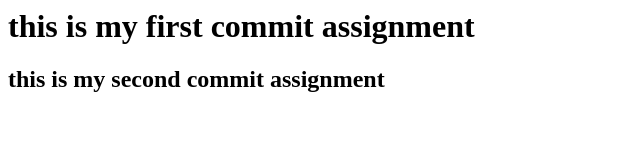
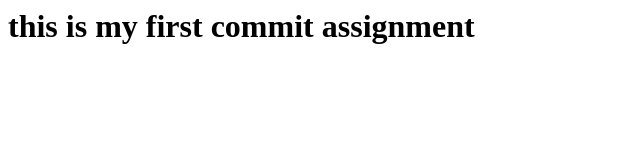
Before and after one commit to popurisumanth/freshers-batch-oct16, a plain HTML site: page index.html in a window 1280 px wide. Shown: the whole page, without its empty margins (0-640 px from the left). Drawn offline with Linux system fonts and the light colour scheme.

Commit message:
Revert "changed commit"
This reverts commit 9982a39f0024a00afe0f1519441f431cbfaa3d89.
won't to commit at all

```diff
--- a/index.html
+++ b/index.html
@@ -4,7 +4,5 @@
 			this is my first commit assignment
 
 			</h1>
-
-			<h2>this is my second commit assignment</h2>
-	</body>
+				</body>
 </html>
```
